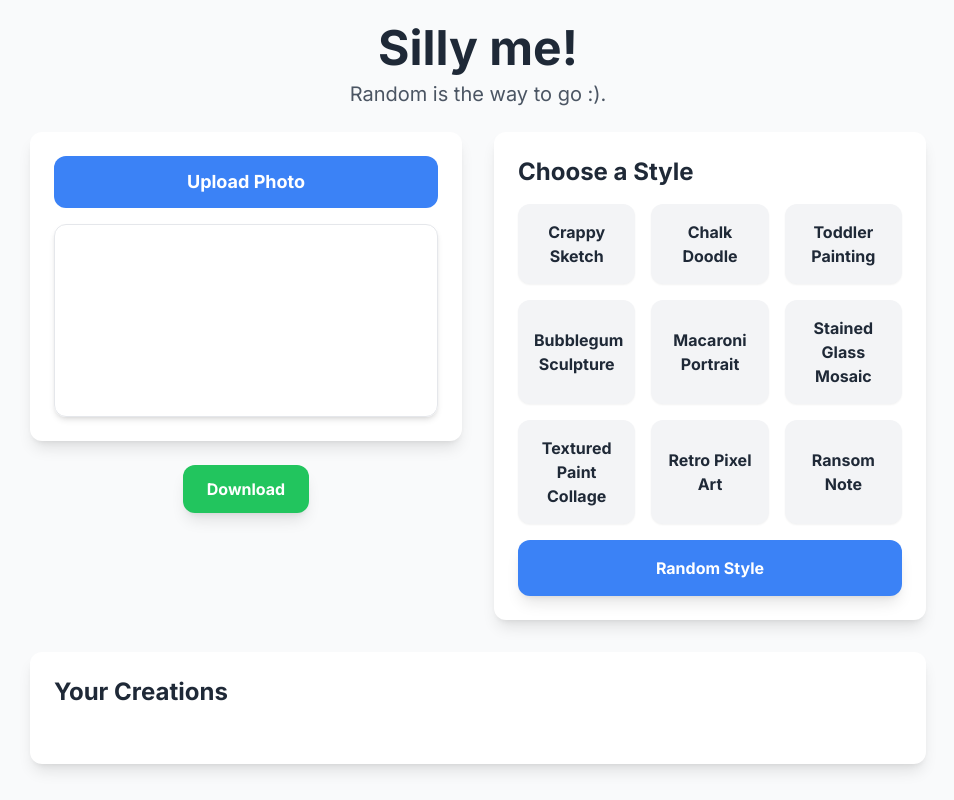
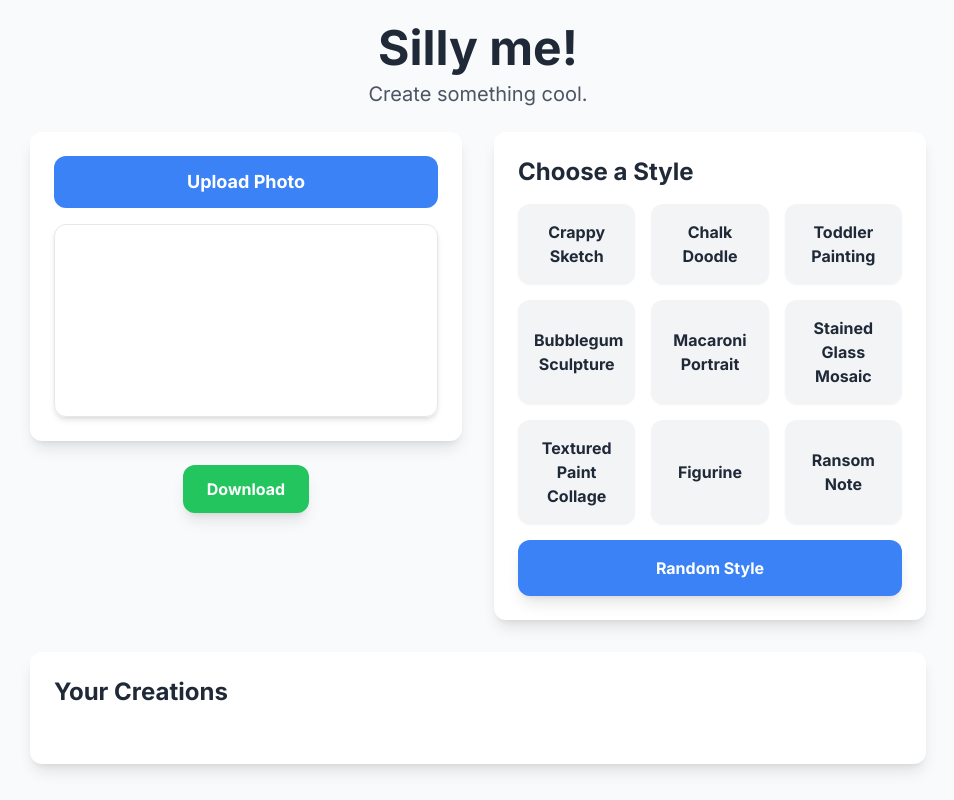
Before and after one commit to Cryptoleee/sillyme, a website: page index.html in a window 1280 px wide. Shown: the whole page, without its empty margins (162-1116 px from the left). Drawn offline with nearby package versions, Linux system fonts and the light colour scheme.

Commit message:
Update index.html

```diff
--- a/index.html
+++ b/index.html
@@ -22,7 +22,7 @@
 
     <div class="max-w-4xl w-full flex flex-col items-center">
         <h1 class="text-5xl font-bold text-center text-gray-800 mb-2">Silly me!</h1>
-        <p class="text-xl text-center text-gray-600 mb-6">Random is the way to go :).</p>
+        <p class="text-xl text-center text-gray-600 mb-6">Create something cool.</p>
 
         <!-- Main Content Area -->
         <div class="flex flex-col md:flex-row gap-8 w-full">
@@ -65,7 +65,7 @@
                         <button class="style-button bg-gray-100 text-gray-800 p-4 rounded-xl font-bold shadow-sm transition-transform hover:scale-105" data-style="macaroni-portrait">Macaroni Portrait</button>
                         <button class="style-button bg-gray-100 text-gray-800 p-4 rounded-xl font-bold shadow-sm transition-transform hover:scale-105" data-style="stained-glass">Stained Glass Mosaic</button>
                         <button class="style-button bg-gray-100 text-gray-800 p-4 rounded-xl font-bold shadow-sm transition-transform hover:scale-105" data-style="paint-collage">Textured Paint Collage</button>
-                        <button class="style-button bg-gray-100 text-gray-800 p-4 rounded-xl font-bold shadow-sm transition-transform hover:scale-105" data-style="pixel-art">Retro Pixel Art</button>
+                        <button class="style-button bg-gray-100 text-gray-800 p-4 rounded-xl font-bold shadow-sm transition-transform hover:scale-105" data-style="figurine">Figurine</button>
                         <button class="style-button bg-gray-100 text-gray-800 p-4 rounded-xl font-bold shadow-sm transition-transform hover:scale-105" data-style="ransom-note">Ransom Note</button>
                         <button id="randomButton" class="bg-blue-500 text-white p-4 rounded-xl font-bold shadow-lg transition-transform hover:scale-105 col-span-2 sm:col-span-2 md:col-span-2 lg:col-span-3">Random Style</button>
                         <div id="randomPromptDisplay" class="col-span-2 sm:col-span-2 md:col-span-2 lg:col-span-3 text-sm text-center text-gray-600 mt-2 p-2 rounded-xl bg-gray-100 hidden"></div>
@@ -115,7 +115,7 @@
             'macaroni-portrait': 'A portrait of a person constructed entirely from various shapes of dried macaroni and cheese noodles. The noodles are glued on unevenly, some are broken, and the overall form is a very poor representation of the person, glued on a brown piece of construction paper.',
             'stained-glass': 'A detailed portrait of a person as a mosaic of multicolored, translucent stained glass pieces joined by black leading lines. The image should be vibrant and have a shattered, yet beautiful effect.',
             'paint-collage': 'A portrait of a person created as a collage of thick, textural paint strokes, torn magazine paper, and ink splatters. The style should be energetic, chaotic, and abstract, with a mix of different media.',
-            'pixel-art': 'A retro pixel art portrait of a person, using a very limited color palette and a lo-res, blocky aesthetic like a 1980s video game character.',
+            'figurine': 'Create a 1/7 scale commercialized figurine of the characters in the picture, in a realistic style, in a real environment. The figurine is placed on a computer desk. The figurine has a round transparent acrylic base, with no text on the base. The content on the computer screen is a 3D modeling process of this figurine. Next to the computer screen is a toy packaging box, designed in a style reminiscent of high-quality collectible figures, printed with original artwork. The packaging features two-dimensional flat illustrations.',
             'ransom-note': 'A portrait of a person where their face and features are made up of cut-out pictures from different magazines. Their eyes, nose, and mouth are all from different people, glued haphazardly onto a piece of cardboard with visible glue residue on the edges.',
         };
 
```
